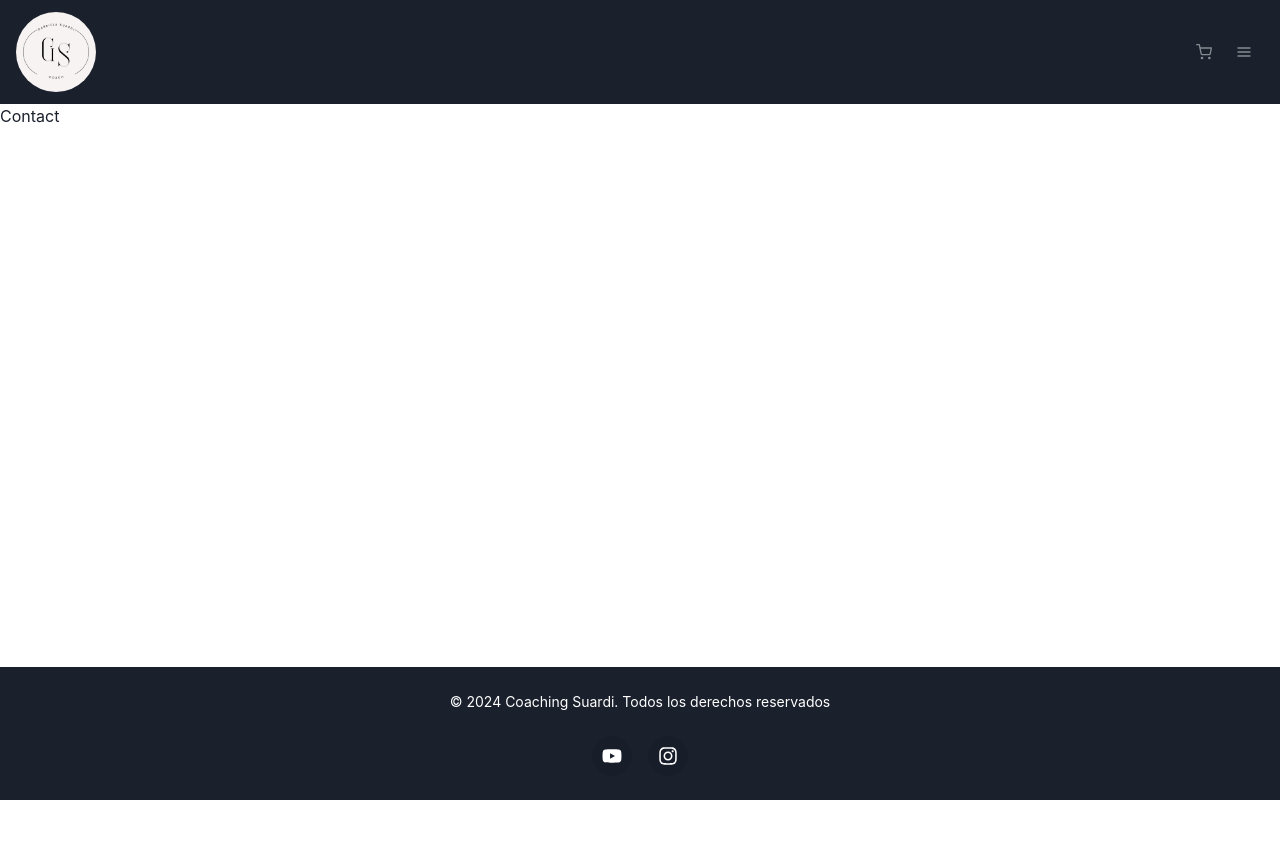
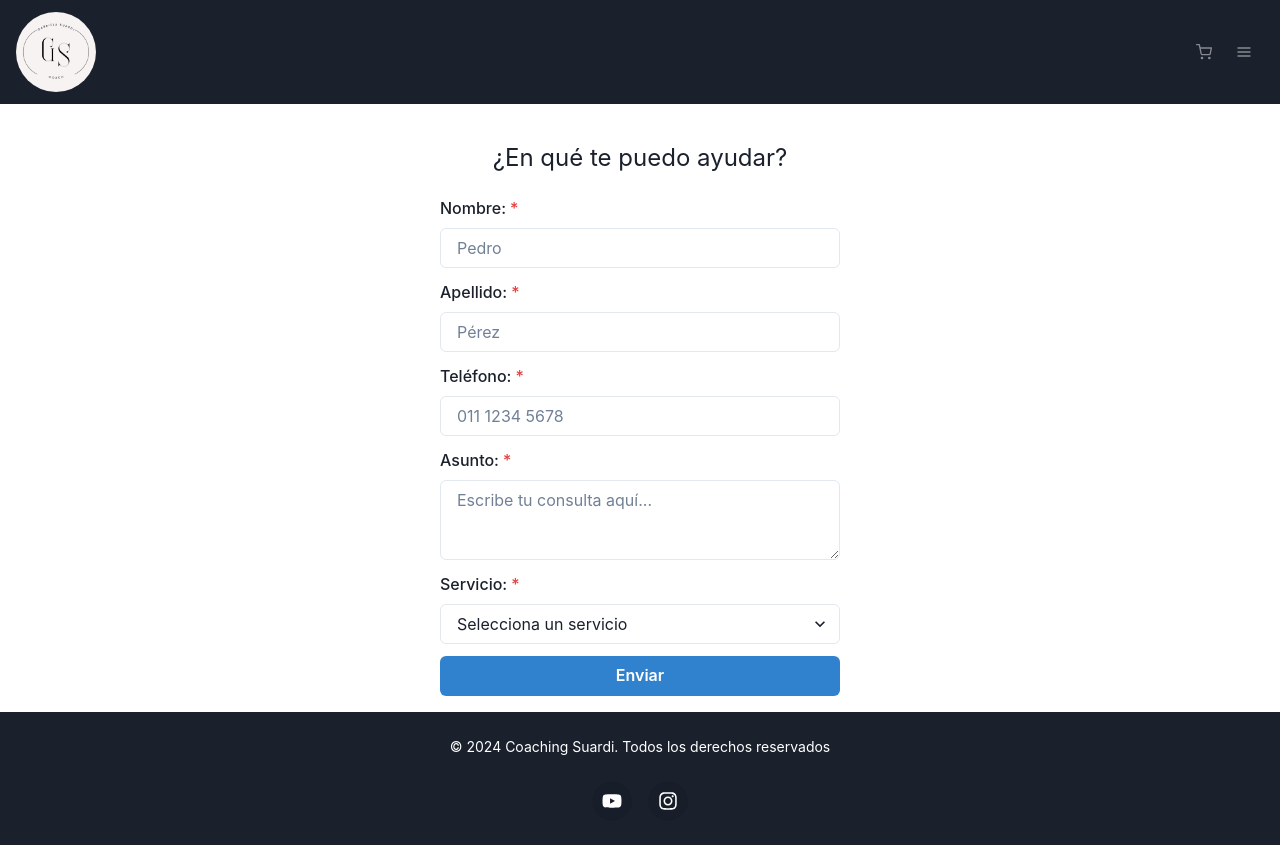
Before and after one commit to Comagol/coaching-suardi, a React (Vite) app: page /contact in a window 1280 px wide. Before the commit the page ends 800 px from the top, so only its background shows below. Built offline with nearby package versions, Linux system fonts and the light colour scheme.

Commit message:
Contact creation

```diff
--- a/src/pages/Contact.jsx
+++ b/src/pages/Contact.jsx
@@ -1,9 +1,128 @@
-import React from 'react'
+import React, { useState } from "react";
+import {
+  ChakraProvider,
+  FormControl,
+  FormLabel,
+  Input,
+  Textarea,
+  Select,
+  Button,
+  Flex,
+  Text,
+  useToast,
+} from "@chakra-ui/react";
+import { ChevronDownIcon } from "@chakra-ui/icons";
 
 const Contact = () => {
+  const toast = useToast();
+
+  // Estado del formulario
+  const [formData, setFormData] = useState({
+    nombre: "",
+    apellido: "",
+    telefono: "",
+    asunto: "",
+    servicio: "",
+  });
+
+  // Manejo de cambios en los inputs
+  const handleChange = (e) => {
+    setFormData({ ...formData, [e.target.name]: e.target.value });
+  };
+
+  // Envío del formulario
+  const handleSubmit = (e) => {
+    e.preventDefault();
+
+    // Muestra un alert de Chakra UI
+    toast({
+      title: "Consulta enviada",
+      description: "Nos pondremos en contacto contigo pronto.",
+      status: "success",
+      duration: 3000,
+      isClosable: true,
+    });
+
+    // Limpia el formulario
+    setFormData({
+      nombre: "",
+      apellido: "",
+      telefono: "",
+      asunto: "",
+      servicio: "",
+    });
+  };
+
   return (
-    <div>Contact</div>
-  )
-}
+    <ChakraProvider>
+      <Flex direction="column" align="center" p={4} w="100%">
+        <Text fontSize="2xl" mb={4} m="20px">
+          ¿En qué te puedo ayudar?
+        </Text>
+        <form onSubmit={handleSubmit} style={{ width: "100%", maxWidth: "400px" }}>
+          <FormControl isRequired mb={3}>
+            <FormLabel>Nombre:</FormLabel>
+            <Input
+              name="nombre"
+              placeholder="Pedro"
+              value={formData.nombre}
+              onChange={handleChange}
+            />
+          </FormControl>
 
-export default Contact
+          <FormControl isRequired mb={3}>
+            <FormLabel>Apellido:</FormLabel>
+            <Input
+              name="apellido"
+              placeholder="Pérez"
+              value={formData.apellido}
+              onChange={handleChange}
+            />
+          </FormControl>
+
+          <FormControl isRequired mb={3}>
+            <FormLabel>Teléfono:</FormLabel>
+            <Input
+              name="telefono"
+              placeholder="011 1234 5678"
+              value={formData.telefono}
+              onChange={handleChange}
+            />
+          </FormControl>
+
+          <FormControl isRequired mb={3}>
+            <FormLabel>Asunto:</FormLabel>
+            <Textarea
+              name="asunto"
+              placeholder="Escribe tu consulta aquí..."
+              value={formData.asunto}
+              onChange={handleChange}
+            />
+          </FormControl>
+
+          <FormControl isRequired mb={3}>
+            <FormLabel>Servicio:</FormLabel>
+            <Select
+              name="servicio"
+              placeholder="Selecciona un servicio"
+              icon={<ChevronDownIcon />}
+              value={formData.servicio}
+              onChange={handleChange}
+            >
+              <option value="amor propio" w="100%">Amor Propio</option>
+              <option value="vocacional">Vocacional</option>
+              <option value="reinventate">Reinventate</option>
+              <option value="profesional">Profesional</option>
+            </Select>
+          </FormControl>
+
+          <Button type="submit" colorScheme="blue" width="100%">
+            Enviar
+          </Button>
+        </form>
+      </Flex>
+    </ChakraProvider>
+  );
+};
+
+export default Contact;
```
